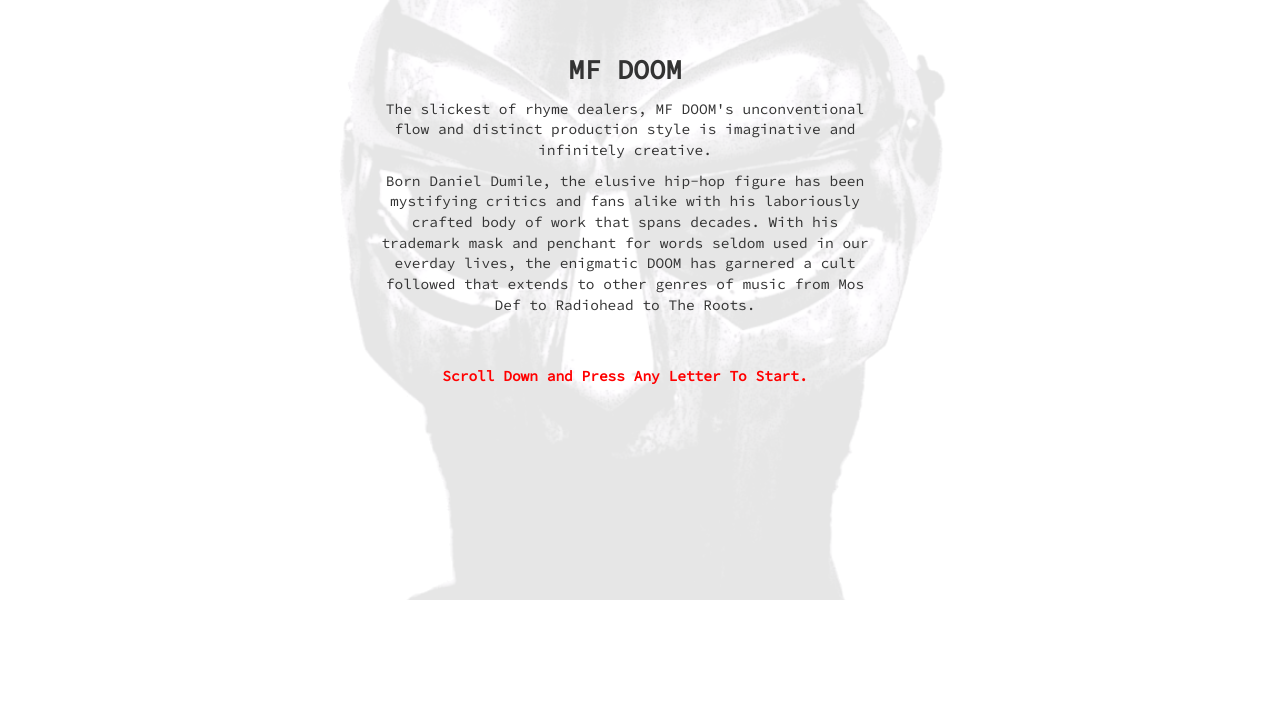
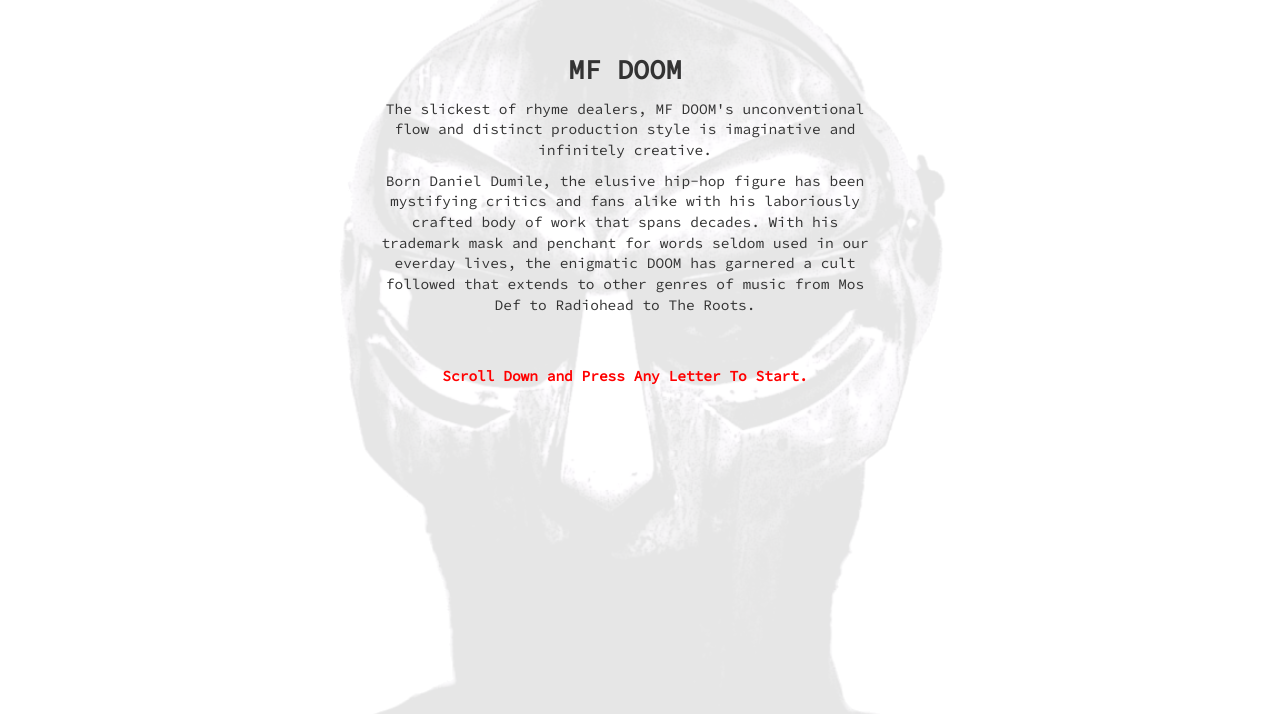
Before and after one commit to chinjon/hangman, a plain HTML site: page index.html in a window 1280 px wide. Shown: the top 714 px of the page. Drawn offline with nearby package versions, Linux system fonts and the light colour scheme; no server answers.

Commit message:
adjusted height of parallax

```diff
--- a/assets/css/style.css
+++ b/assets/css/style.css
@@ -7,7 +7,7 @@ font-family: 'Arvo', serif;
 */
 
 .parallax-window {
-    min-height:600px;
+    min-height:800px;
     background: transparent;
     position: relative;
     background:rgba(255,255,255, 0.9);
--- a/index.html
+++ b/index.html
@@ -13,7 +13,7 @@
 <body>
     <div id="topSplash">
         <div class="container">
-            <div class="parallax-window" data-parallax="scroll" data-image-src="assets/images/mf-doom-img2-cut.png" data-z-index="-3" style="height: 400px;" data-natural-height="700" id="doom-img">
+            <div class="parallax-window" data-parallax="scroll" data-image-src="assets/images/mf-doom-img2-cut.png" data-z-index="-3" style="height: 00px;" data-natural-height="800" id="doom-img">
                 <div class="text-center" id="info">
                     <p id="pHeader">
                         MF DOOM
```
